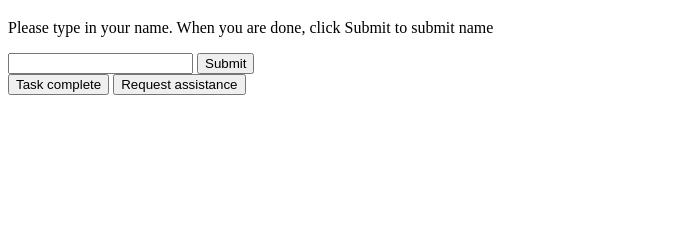
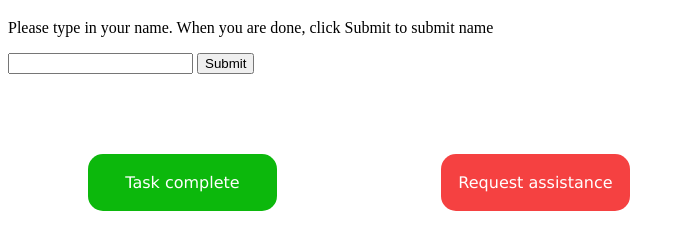
Before and after one commit to MariaTheCoder/WebSocketPresentation, a website: page public/clients.html in a window 1280 px wide. Shown: the part 61-310 px from the top of the page, without its empty margins (0-685 px from the left). Drawn offline with nearby package versions, Linux system fonts and the light colour scheme; no server answers.

Commit message:
adjust to renamed/newly created css files

```diff
--- a/public/clients.html
+++ b/public/clients.html
@@ -4,7 +4,7 @@
     <meta charset="UTF-8" />
     <meta http-equiv="X-UA-Compatible" content="IE=edge" />
     <meta name="viewport" content="width=device-width, initial-scale=1.0" />
-    <link rel="stylesheet" href="style.css" />
+    <link rel="stylesheet" href="styleClient.css" />
     <script defer src="clients.js"></script>
     <script src="/socket.io/socket.io.js"></script>
     <title>Client</title>
```
Also changed, not shown: public/presenter.html (+2 -0 lines).
